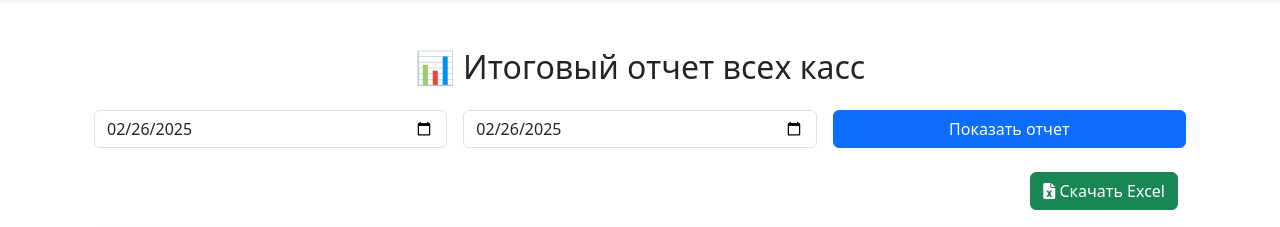
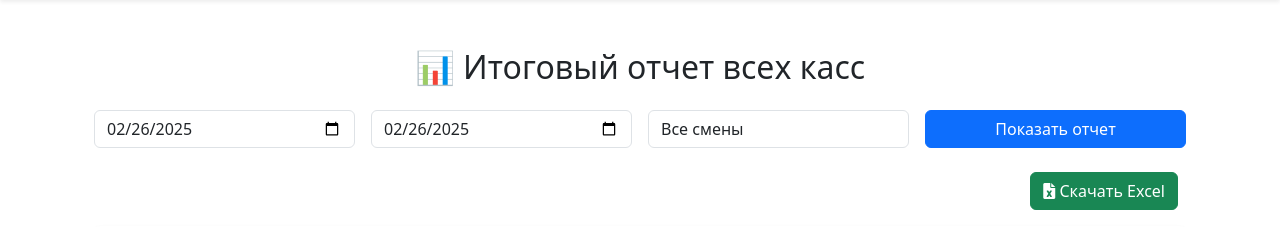
Before and after one commit to faraganiev/flask_app, a Flask app: page /summary in a window 1280 px wide. Shown: the part 56-283 px from the top of the page. Run offline with Flask 3, Linux system fonts and the light colour scheme; a user stored in the database is signed in; some libraries are stand-ins or nearby versions.

Commit message:
Обновление проекта: исправлены ошибки, добавлены новые функции

```diff
--- a/templates/reports.html
+++ b/templates/reports.html
@@ -56,7 +56,7 @@
                     <td>{{ report.cash }}</td>
                     <td>{{ report.click_payme }}</td>
                     <td>{{ report.difference }}</td>
-                    <td>{{ report.timestamp.strftime('%Y-%m-%d') }}</td>
+                    <td>{{ report.timestamp.strftime('%Y-%m-%d %H:%M') }}</td>
                     <td>
                         <a href="{{ url_for('uploaded_file', filename=report.z_report_doc) }}" class="btn btn-sm btn-outline-secondary" target="_blank">📄 Z</a>
                         <a href="{{ url_for('uploaded_file', filename=report.humo_receipt) }}" class="btn btn-sm btn-outline-secondary" target="_blank">💳 H</a>
--- a/templates/summary.html
+++ b/templates/summary.html
@@ -4,22 +4,31 @@
 <div class="container mt-5 slide-in">
     <h2 class="text-center mb-4">📊 Итоговый отчет всех касс</h2>
 
-    <!-- Форма для выбора диапазона дат -->
+    <!-- Форма для выбора диапазона дат и смены -->
 <form action="/summary" method="get" class="row g-3 mb-4">
-        <div class="col-md-4">
-            <input type="date" name="start_date" class="form-control" value="{{ selected_start_date }}" required>
+    <div class="col-md-3">
+        <input type="date" id="start_date" name="start_date" class="form-control" value="{{ selected_start_date }}" required>
     </div>
-        <div class="col-md-4">
-            <input type="date" name="end_date" class="form-control" value="{{ selected_end_date }}" required>
+    <div class="col-md-3">
+        <input type="date" id="end_date" name="end_date" class="form-control" value="{{ selected_end_date }}" required>
     </div>
-        <div class="col-md-4">
+    <div class="col-md-3">
+        <select id="shift_filter" name="shift" class="form-control">
+            <option value="" {% if not selected_shift %}selected{% endif %}>Все смены</option>
+            <option value="Утренняя" {% if selected_shift == 'Утренняя' %}selected{% endif %}>Утренняя</option>
+            <option value="Дневная" {% if selected_shift == 'Дневная' %}selected{% endif %}>Дневная</option>
+            <option value="Вечерняя" {% if selected_shift == 'Вечерняя' %}selected{% endif %}>Вечерняя</option>
+        </select>
+    </div>
+    <div class="col-md-3">
         <button type="submit" class="btn btn-primary w-100">Показать отчет</button>
     </div>
 </form>
 
+
     <!-- Кнопки скачивания -->
     <div class="d-flex justify-content-end mb-3">
-        <a href="{{ url_for('download_all_excel') }}" class="btn btn-success me-2"><i class="fas fa-file-excel"></i> Скачать Excel</a>
+        <a id="download_excel" href="#" class="btn btn-success me-2"><i class="fas fa-file-excel"></i> Скачать Excel</a>
     </div>
 
     <!-- Таблица итогов -->
@@ -51,7 +60,7 @@
                     <td>{{ '%.2f'|format(report.cash) }}</td>
                     <td>{{ '%.2f'|format(report.click_payme) }}</td>
                     <td>{{ '%.2f'|format(report.difference) }}</td>
-                    <td>{{ report.timestamp.strftime('%d.%m.%Y') }}</td>
+                    <td>{{ report.timestamp.strftime('%d.%m.%Y %H:%M') }}</td>
                 </tr>
                 {% endfor %}
             </tbody>
@@ -85,4 +94,26 @@
     Plotly.react('chart', graphData.data, graphData.layout);
 </script>
 
+<!-- ✅ Скрипт для кнопки скачивания Excel с фильтрацией по смене -->
+<script>
+    document.getElementById("download_excel").addEventListener("click", function (e) {
+        e.preventDefault();  // Останавливаем стандартный переход по ссылке
+
+        let startDate = document.getElementById("start_date").value;
+        let endDate = document.getElementById("end_date").value;
+        let shift = document.getElementById("shift_filter").value;  // Получаем выбранную смену
+
+        if (!startDate || !endDate) {
+            alert("Выберите диапазон дат!");
+            return;
+        }
+
+        // Формируем корректный URL с учетом смены
+        let downloadUrl = `/download_all_excel?start_date=${startDate}&end_date=${endDate}&shift=${shift}`;
+
+        // Переход по URL (скачивание Excel)
+        window.location.href = downloadUrl;
+    });
+</script>
+
 {% endblock %}
```
Lines whose indentation alone changed are shown as unchanged.
